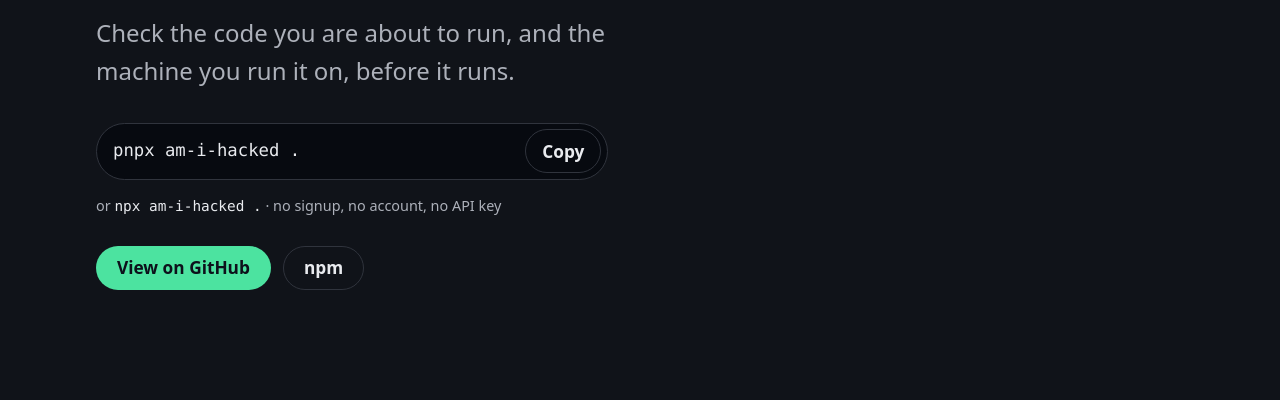
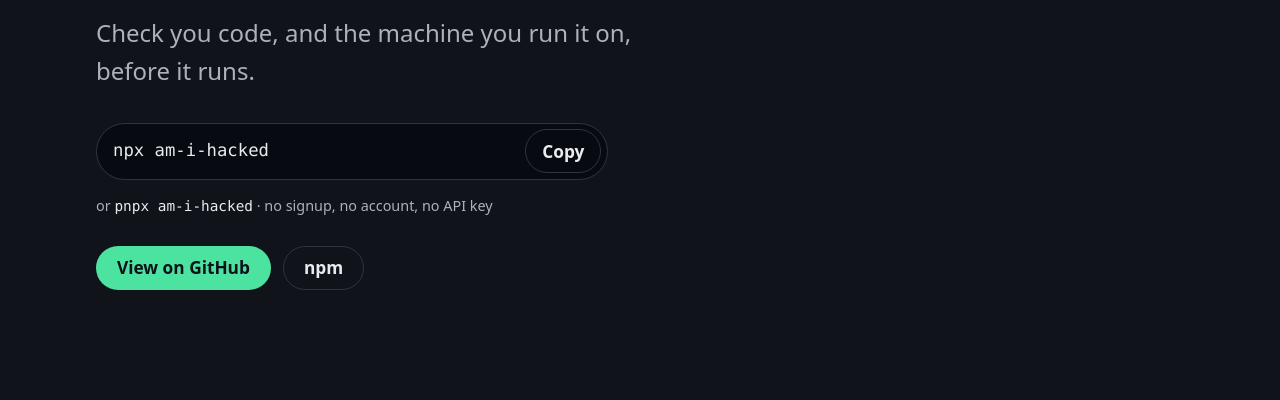
Before and after one commit to IsaacBell/secure-devtools, a website: page docs/index.html in a window 1280 px wide. Shown: the part 271-671 px from the top of the page. Drawn offline with Linux system fonts and the light colour scheme.

Commit message:
doc: copy changes; add robots.txt

```diff
--- a/docs/index.html
+++ b/docs/index.html
@@ -16,11 +16,6 @@
 <meta name="twitter:title" content="am-i-hacked: check the code you are about to run">
 <meta name="twitter:description" content="Check the code you are about to run, and the machine you run it on, for signs of a supply-chain or dev-environment attack.">
 <meta name="twitter:url" content="https://isaacbell.github.io/secure-devtools/">
-<!--
-  Layout and mood reference: the "SaaS-AI" landing template by PaulleDemon,
-  github.com/PaulleDemon/awesome-landing-pages (MIT). No code, copy, image,
-  script or utility class was taken from it.
--->
 <style>
 @layer reset, tokens, base, components, utilities;
 
@@ -202,13 +197,13 @@
     <div class="wrap">
       <div class="hero-inner">
         <h1>Am I <span class="hl">hacked?</span></h1>
-        <p class="lede">Check the code you are about to run, and the machine you run it on, before it runs.</p>
+        <p class="lede">Check you code, and the machine you run it on, before it runs.</p>
 
         <div class="cmd">
-          <pre class="cmd-pre"><code id="hero-cmd">pnpx am-i-hacked .</code></pre>
+          <pre class="cmd-pre"><code id="hero-cmd">npx am-i-hacked</code></pre>
           <button type="button" class="btn btn--ghost copy" data-copy="hero-cmd" aria-label="Copy command"><span class="copy-label" aria-live="polite">Copy</span></button>
         </div>
-        <p class="alt">or <code>npx am-i-hacked .</code> · no signup, no account, no API key</p>
+        <p class="alt">or <code>pnpx am-i-hacked</code> · no signup, no account, no API key</p>
 
         <div class="actions">
           <a class="btn btn--primary" href="https://github.com/IsaacBell/secure-devtools">View on GitHub</a>
--- /dev/null
+++ b/docs/robots.txt
@@ -0,0 +1,2 @@
+User-agent: *
+Disallow:
```
